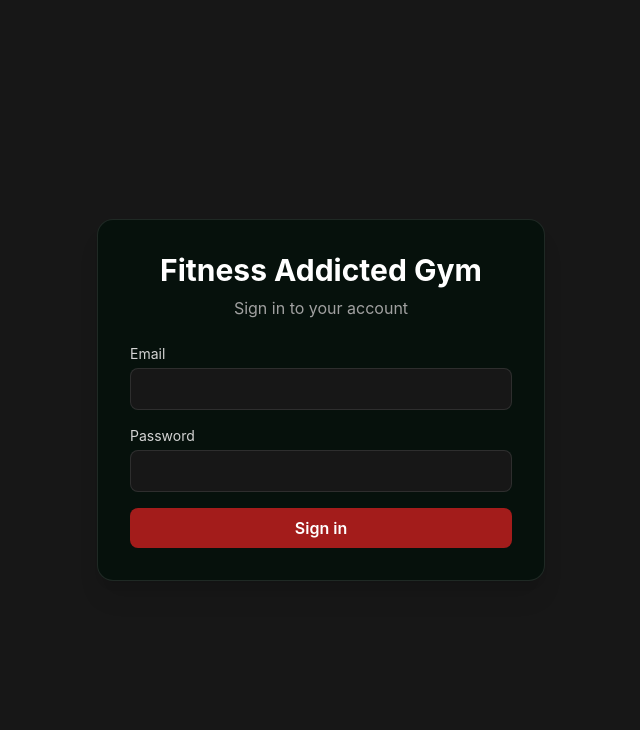
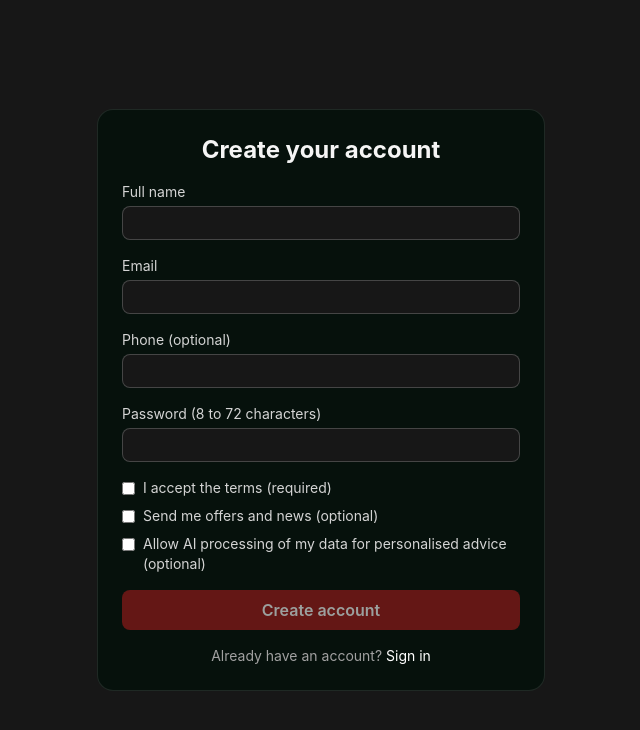
Before and after one commit to sandeshuk400/fitness-addicted-gym-rag, a React (Vite) app in the folder frontend/: page /register in a window 1280 px wide. Before the commit this address led to /login. Shown: the top 730 px of the page, without its empty margins (319-959 px from the left). Built offline with nearby package versions, Linux system fonts and the light colour scheme.

Commit message:
Add registration and change password pages, login link to register

```diff
--- a/frontend/src/App.tsx
+++ b/frontend/src/App.tsx
@@ -12,6 +12,8 @@
 import CheckIn from './pages/staff/CheckIn'
 import Attendance from './pages/Attendance'
 import ProfilePage from './pages/Profile'
+import ChangePassword from './pages/ChangePassword'
+import Register from './pages/Register'
 
 function RequireAuth({ children }: { children: ReactElement }) {
   const { me, loading } = useAuth()
@@ -41,7 +43,7 @@
   const isStaff = me?.role === 'ADMIN' || me?.role === 'STAFF'
   return (
     <div className="min-h-screen bg-charcoal text-neutral-100">
-      <nav className="flex items-center gap-2 border-b border-white/10 bg-forest p-3">
+      <nav className="flex flex-wrap items-center gap-2 border-b border-white/10 bg-forest p-3">
         {isStaff ? (
           <>
             <NavLink to="/checkin" className={linkClass}>Check-in</NavLink>
@@ -58,6 +60,7 @@
             <NavLink to="/profile" className={linkClass}>Profile</NavLink>
           </>
         )}
+        <NavLink to="/change-password" className={linkClass}>Password</NavLink>
         <span className="ml-auto text-sm text-neutral-400">
           {me?.email} ({me?.role.toLowerCase()})
         </span>
@@ -81,17 +84,19 @@
       <AuthProvider>
         <Routes>
           <Route path="/login" element={<Login />} />
+          <Route path="/register" element={<Register />} />
           <Route element={<RequireAuth><Layout /></RequireAuth>}>
             <Route path="/notifications" element={<RequireRole staff={false}><Notifications /></RequireRole>} />
             <Route path="/subscriptions" element={<RequireRole staff={false}><Subscriptions /></RequireRole>} />
             <Route path="/payments" element={<RequireRole staff={false}><Payments /></RequireRole>} />
+            <Route path="/attendance" element={<RequireRole staff={false}><Attendance /></RequireRole>} />
+            <Route path="/profile" element={<RequireRole staff={false}><ProfilePage /></RequireRole>} />
+            <Route path="/checkin" element={<RequireRole staff><CheckIn /></RequireRole>} />
             <Route path="/members" element={<RequireRole staff><Members /></RequireRole>} />
             <Route path="/members/:id" element={<RequireRole staff><MemberDetail /></RequireRole>} />
             <Route path="/expiring" element={<RequireRole staff><Expiring /></RequireRole>} />
             <Route path="/occupancy" element={<RequireRole staff><Occupancy /></RequireRole>} />
-            <Route path="/checkin" element={<RequireRole staff><CheckIn /></RequireRole>} />
-            <Route path="/attendance" element={<RequireRole staff={false}><Attendance /></RequireRole>} />
-            <Route path="/profile" element={<RequireRole staff={false}><ProfilePage /></RequireRole>} />
+            <Route path="/change-password" element={<ChangePassword />} />
           </Route>
           <Route path="*" element={<Home />} />
         </Routes>
--- /dev/null
+++ b/frontend/src/pages/ChangePassword.tsx
@@ -0,0 +1,73 @@
+import { useState } from 'react'
+import { useMutation } from '@tanstack/react-query'
+import { api, ApiError } from '../api/client'
+
+const input =
+  'w-full rounded-lg border border-white/20 bg-charcoal px-3 py-1.5 text-sm text-white focus:border-crimson focus:outline-none'
+
+export default function ChangePassword() {
+  const [current, setCurrent] = useState('')
+  const [next, setNext] = useState('')
+  const [confirm, setConfirm] = useState('')
+  const [message, setMessage] = useState<{ ok: boolean; text: string } | null>(null)
+
+  const tooShort = next.length > 0 && (next.length < 8 || next.length > 72)
+  const mismatch = confirm.length > 0 && confirm !== next
+  const valid = !!current && next.length >= 8 && next.length <= 72 && confirm === next
+
+  const save = useMutation({
+    mutationFn: () =>
+      api('/auth/change-password', {
+        method: 'POST',
+        body: JSON.stringify({ currentPassword: current, newPassword: next }),
+      }),
+    onSuccess: () => {
+      setMessage({ ok: true, text: 'Password changed.' })
+      setCurrent(''); setNext(''); setConfirm('')
+    },
+    onError: (e) =>
+      setMessage({ ok: false, text: e instanceof ApiError && e.message ? e.message : 'Could not change password.' }),
+  })
+
+  return (
+    <div className="mx-auto max-w-md">
+      <h1 className="mb-4 text-xl font-bold">Change password</h1>
+      <div className="space-y-4 rounded-xl border border-white/10 bg-forest p-5 text-sm text-neutral-300">
+        <label className="flex flex-col gap-1">
+          Current password
+          <input type="password" value={current} onChange={(e) => setCurrent(e.target.value)} className={input} />
+        </label>
+        <label className="flex flex-col gap-1">
+          New password
+          <input type="password" maxLength={72} value={next} onChange={(e) => setNext(e.target.value)} className={input} />
+        </label>
+        {tooShort && <p className="text-red-300">Password must be 8 to 72 characters.</p>}
+        <label className="flex flex-col gap-1">
+          Confirm new password
+          <input type="password" maxLength={72} value={confirm} onChange={(e) => setConfirm(e.target.value)} className={input} />
+        </label>
+        {mismatch && <p className="text-red-300">The two passwords do not match.</p>}
+
+        {message && (
+          <p
+            className={`rounded-lg border p-3 ${
+              message.ok
+                ? 'border-green-400/30 bg-green-500/10 text-green-300'
+                : 'border-red-400/30 bg-red-500/10 text-red-300'
+            }`}
+          >
+            {message.text}
+          </p>
+        )}
+
+        <button
+          disabled={!valid || save.isPending}
+          onClick={() => { setMessage(null); save.mutate() }}
+          className="rounded-lg bg-crimson px-5 py-1.5 font-semibold text-white hover:bg-crimson-dark disabled:opacity-60"
+        >
+          {save.isPending ? 'Saving...' : 'Change password'}
+        </button>
+      </div>
+    </div>
+  )
+}
--- a/frontend/src/pages/Login.tsx
+++ b/frontend/src/pages/Login.tsx
@@ -1,5 +1,5 @@
 import { useState, type FormEvent } from 'react'
-import { Navigate } from 'react-router-dom'
+import { Link, Navigate } from 'react-router-dom'
 import { useAuth } from '../auth/AuthContext'
 
 export default function Login() {
@@ -9,7 +9,7 @@
   const [error, setError] = useState('')
   const [busy, setBusy] = useState(false)
 
-  if (me) return <Navigate to="/notifications" replace />
+  if (me) return <Navigate to="/" replace />
 
   async function submit(e: FormEvent) {
     e.preventDefault()
@@ -46,6 +46,11 @@
           className="w-full rounded-lg bg-crimson px-6 py-2 font-semibold text-white transition hover:bg-crimson-dark disabled:opacity-60">
           {busy ? 'Signing in...' : 'Sign in'}
         </button>
+
+        <p className="mt-4 text-center text-sm text-neutral-400">
+          New here?{' '}
+          <Link to="/register" className="text-white hover:text-crimson">Create an account</Link>
+        </p>
       </form>
     </div>
   )
--- /dev/null
+++ b/frontend/src/pages/Register.tsx
@@ -0,0 +1,115 @@
+import { useState } from 'react'
+import { Link, useNavigate } from 'react-router-dom'
+import { ApiError, api } from '../api/client'
+import { useAuth } from '../auth/AuthContext'
+
+const PHONE_OK = /^[0-9+\- ]{7,20}$/
+const EMAIL_OK = /^[^\s@]+@[^\s@]+\.[^\s@]+$/
+const input =
+  'w-full rounded-lg border border-white/20 bg-charcoal px-3 py-1.5 text-sm text-white focus:border-crimson focus:outline-none'
+
+export default function Register() {
+  const { signIn } = useAuth()
+  const navigate = useNavigate()
+  const [fullName, setFullName] = useState('')
+  const [email, setEmail] = useState('')
+  const [phone, setPhone] = useState('')
+  const [password, setPassword] = useState('')
+  const [acceptTerms, setAcceptTerms] = useState(false)
+  const [marketing, setMarketing] = useState(false)
+  const [ai, setAi] = useState(false)
+  const [error, setError] = useState('')
+  const [busy, setBusy] = useState(false)
+
+  const phoneBad = !!phone.trim() && !PHONE_OK.test(phone.trim())
+  const valid =
+    !!fullName.trim() && EMAIL_OK.test(email.trim()) && password.length >= 8 && password.length <= 72 &&
+    !phoneBad && acceptTerms
+
+  const submit = async () => {
+    setBusy(true)
+    setError('')
+    try {
+      await api('/auth/register', {
+        method: 'POST',
+        body: JSON.stringify({
+          email: email.trim(),
+          password,
+          fullName: fullName.trim(),
+          phone: phone.trim() || null,
+          acceptTerms,
+          marketingConsent: marketing,
+          aiProcessingConsent: ai,
+        }),
+      })
+    } catch (e) {
+      setError(e instanceof ApiError && e.message ? e.message : 'Could not register.')
+      setBusy(false)
+      return
+    }
+    try {
+      await signIn(email.trim(), password)
+      navigate('/', { replace: true })
+    } catch {
+      navigate('/login', { replace: true })
+    }
+  }
+
+  const label = 'flex flex-col gap-1 text-sm text-neutral-300'
+
+  return (
+    <div className="flex min-h-screen items-center justify-center bg-charcoal p-4 text-neutral-100">
+      <div className="w-full max-w-md space-y-4 rounded-2xl border border-white/10 bg-forest p-6">
+        <h1 className="text-center text-2xl font-bold">Create your account</h1>
+
+        <label className={label}>
+          Full name
+          <input value={fullName} maxLength={150} onChange={(e) => setFullName(e.target.value)} className={input} />
+        </label>
+        <label className={label}>
+          Email
+          <input type="email" value={email} maxLength={255} onChange={(e) => setEmail(e.target.value)} className={input} />
+        </label>
+        <label className={label}>
+          Phone (optional)
+          <input value={phone} onChange={(e) => setPhone(e.target.value)} className={input} />
+        </label>
+        {phoneBad && <p className="text-sm text-red-300">Phone must be 7-20 digits, spaces, + or -.</p>}
+        <label className={label}>
+          Password (8 to 72 characters)
+          <input type="password" maxLength={72} value={password} onChange={(e) => setPassword(e.target.value)} className={input} />
+        </label>
+
+        <div className="space-y-2 text-sm text-neutral-300">
+          <label className="flex items-start gap-2">
+            <input type="checkbox" checked={acceptTerms} onChange={(e) => setAcceptTerms(e.target.checked)} className="mt-1" />
+            I accept the terms (required)
+          </label>
+          <label className="flex items-start gap-2">
+            <input type="checkbox" checked={marketing} onChange={(e) => setMarketing(e.target.checked)} className="mt-1" />
+            Send me offers and news (optional)
+          </label>
+          <label className="flex items-start gap-2">
+            <input type="checkbox" checked={ai} onChange={(e) => setAi(e.target.checked)} className="mt-1" />
+            Allow AI processing of my data for personalised advice (optional)
+          </label>
+        </div>
+
+        {error && (
+          <p className="rounded-lg border border-red-400/30 bg-red-500/10 p-3 text-sm text-red-300">{error}</p>
+        )}
+
+        <button
+          disabled={!valid || busy}
+          onClick={() => void submit()}
+          className="w-full rounded-lg bg-crimson py-2 font-semibold text-white hover:bg-crimson-dark disabled:opacity-60"
+        >
+          {busy ? 'Creating...' : 'Create account'}
+        </button>
+        <p className="text-center text-sm text-neutral-400">
+          Already have an account? <Link to="/login" className="text-white hover:text-crimson">Sign in</Link>
+        </p>
+      </div>
+    </div>
+  )
+}
```
